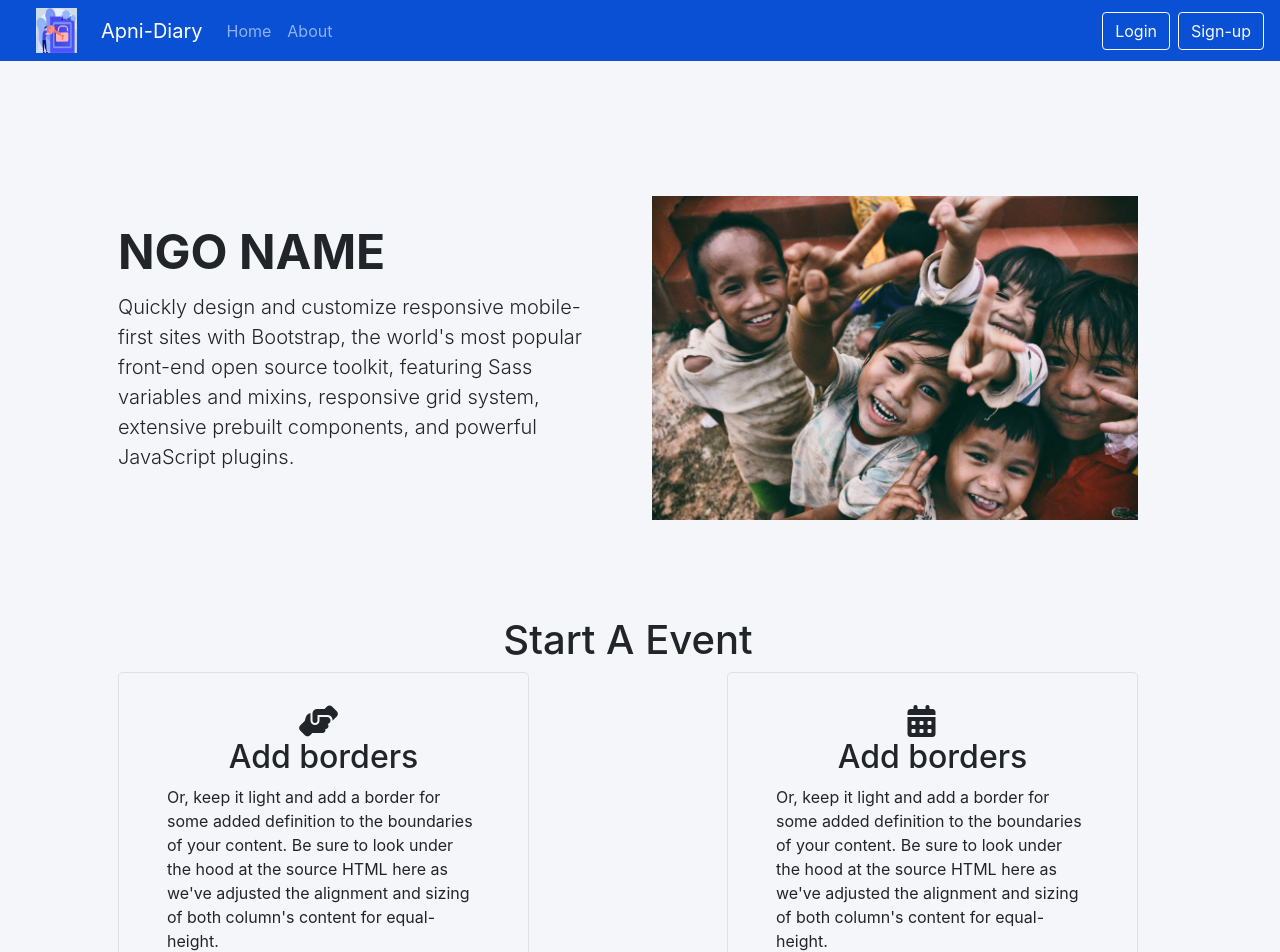
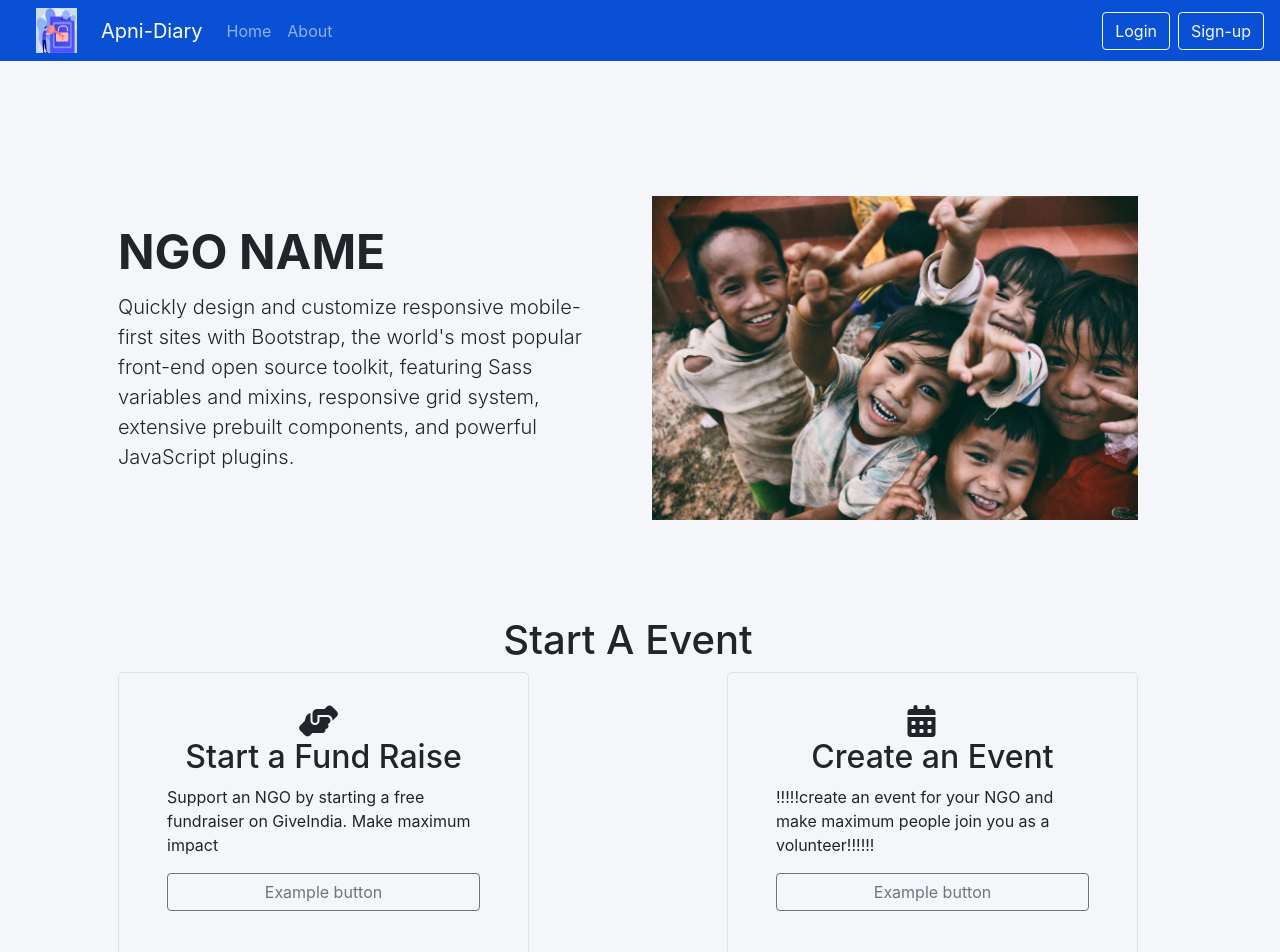
Before and after one commit to Yashs1623/LOC4.0_TechyCrafts, a React (Create React App) app: page /ngo in a window 1280 px wide. Shown: the top 952 px of the page. Built offline with nearby package versions, Linux system fonts and the light colour scheme.

Commit message:
Routing of NGO done

```diff
--- a/src/App.js
+++ b/src/App.js
@@ -10,7 +10,8 @@ import Signup from './components/Signup';
 import NavBar from './components/NavBar';
 import AuthState from './context/AuthCheck/AuthState';
 import NGO from './components/NGO';
-
+import Event from './components/Event';
+import Fund from './components/fundraiser';
 
 function App() {
   return (
@@ -25,8 +26,8 @@ function App() {
                 <Route exact path='/login' element={< Login />}></Route>
                 <Route exact path='/signup' element={< Signup />}></Route>
                 <Route exact path='/ngo' element={<NGO/> }></Route>
-                <Route exact path='/fundraiser' element={<Login/> }></Route>
-                <Route exact path='/event' element={<Signup/> }></Route>
+                <Route exact path='/fundraiser' element={<Fund/> }></Route>
+                <Route exact path='/event' element={<Event/> }></Route>
             </Routes>
         </div>
         </Router>
--- a/src/components/Event.js
+++ b/src/components/Event.js
@@ -9,7 +9,7 @@ return (
       <div className="d-sm-block d-md-flex justify-content-between">
       <div className="container">
         <div className=" d-flex justify-content-center ">
-        <img src={imglink} className="fund-image"/>
+        <img src={imglink} className="fund-image" alt="fund"/>
 
         </div>
       </div>
--- a/src/components/NGO.js
+++ b/src/components/NGO.js
@@ -31,8 +31,8 @@ function NGO() {
         <div className="h-100 p-5  border rounded-3">
         <div className="d-flex justify-content-center"> <i className="fa-solid fa-handshake-angle fa-2xl"></i></div>
 
-          <h2  className="mt-3 d-flex justify-content-center">Add borders</h2>
-          <p>Or, keep it light and add a border for some added definition to the boundaries of your content. Be sure to look under the hood at the source HTML here as we've adjusted the alignment and sizing of both column's content for equal-height.</p>
+          <h2  className="mt-3 d-flex justify-content-center">Start a Fund Raise</h2>
+          <p>Support an NGO by starting a free fundraiser on GiveIndia. Make maximum impact</p>
           <button className="btn btn-outline-secondary container" type="button" onClick={renderFund}>Example button</button>
         </div>
       </div>
@@ -40,8 +40,8 @@ function NGO() {
         <div className="h-100 p-5 bg border rounded-3">
         <div className="d-flex justify-content-center"><i className="fa-solid fa-calendar-days fa-2xl"></i></div>
 
-          <h2 className="mt-3 d-flex justify-content-center">Add borders</h2>
-          <p>Or, keep it light and add a border for some added definition to the boundaries of your content. Be sure to look under the hood at the source HTML here as we've adjusted the alignment and sizing of both column's content for equal-height.</p>
+          <h2 className="mt-3 d-flex justify-content-center">Create an Event</h2>
+          <p>!!!!!create an event for your NGO and make maximum people join you as a volunteer!!!!!!</p>
           <button className="btn btn-outline-secondary container " type="button" onClick={renderEvent} >Example button</button>
         </div>
       </div>
--- a/src/components/fundraiser.js
+++ b/src/components/fundraiser.js
@@ -9,7 +9,7 @@ return (
       <div className="d-sm-block d-md-flex justify-content-between">
       <div className="container">
         <div className=" d-flex justify-content-center ">
-        <img src={imglink} className="event-image1" style={{height:"50%"}}/>
+        <img src={imglink} className="event-image1" style={{height:"50%"}} alt={"fund"}/>
 
         </div>
       </div>
```
